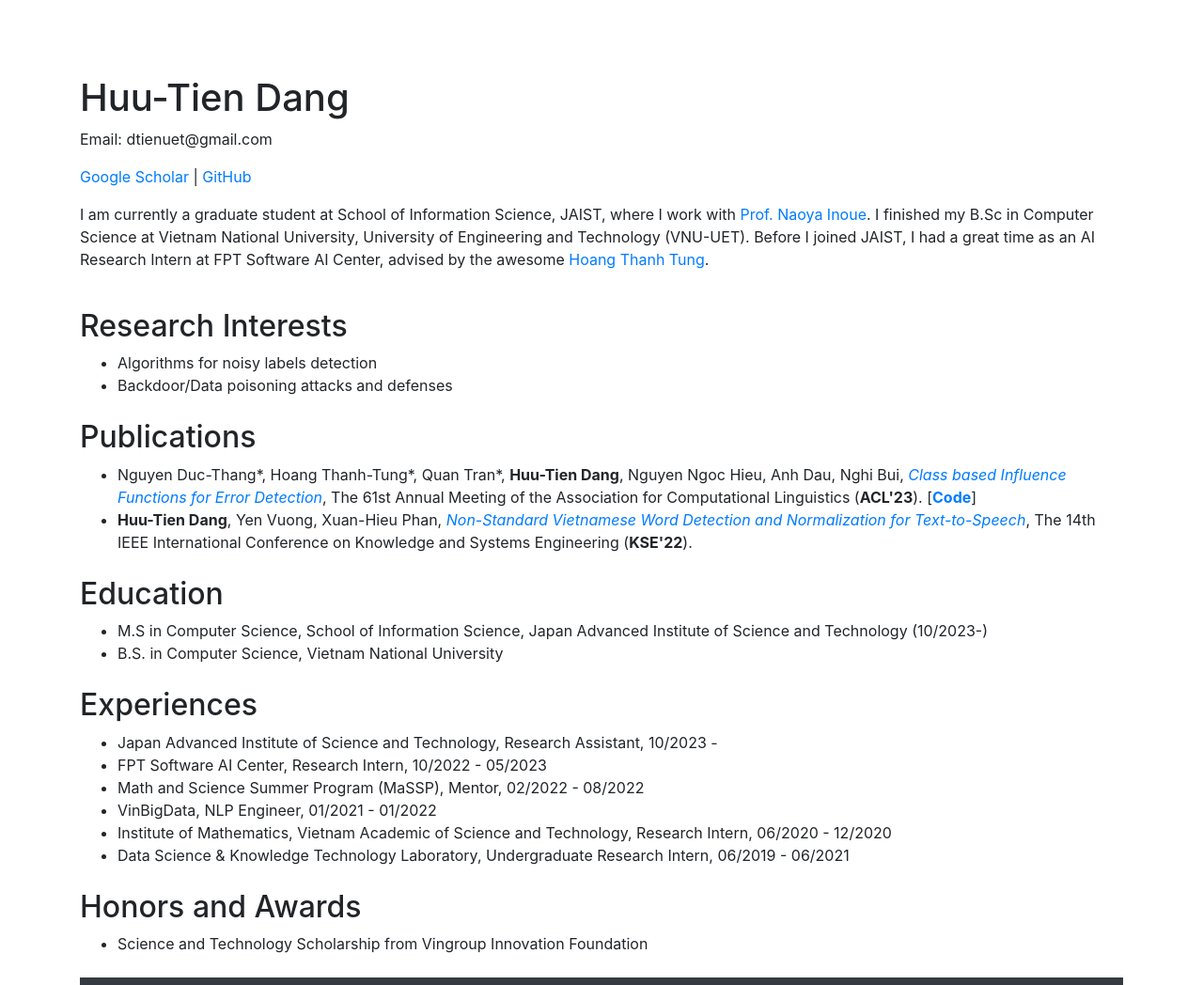
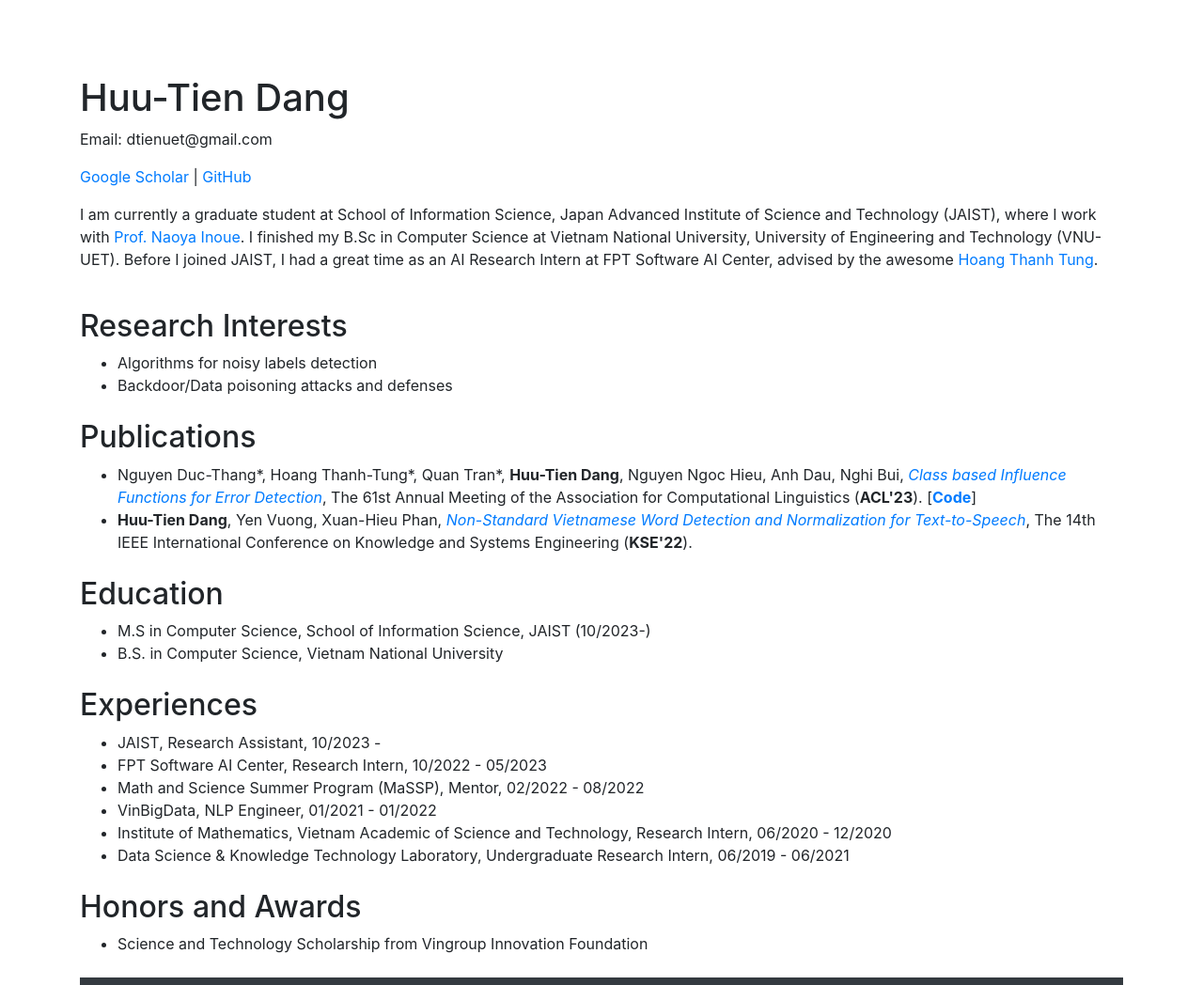
Before and after one commit to huutiendang/huutiendang.github.io, a website: page index.html in a window 1280 px wide. Shown: the whole page at 94% size. Drawn offline with Linux system fonts and the light colour scheme.

Commit message:
Update index.html

```diff
--- a/index.html
+++ b/index.html
@@ -39,7 +39,7 @@
         <h1>Huu-Tien Dang</h1>
         <p>Email: dtienuet@gmail.com</p>
       <p><a href="https://scholar.google.com/citations?user=aqb74KgAAAAJ&hl=en">Google Scholar</a> | <a href="https://github.com/huutiendang">GitHub</a>  </p>
-        <p class=" m-0">I am currently a graduate student at School of Information Science, JAIST, where I work with <a href="https://naoya-i.github.io/">Prof. Naoya Inoue</a>. I finished my B.Sc in Computer Science at Vietnam National University, University of Engineering and Technology (VNU-UET). Before I joined JAIST, I had a great time as an AI Research Intern at FPT Software AI Center, advised by the awesome <a href="https://scholar.google.com/citations?user=xZU08d0AAAAJ&hl=en"> Hoang Thanh Tung</a>.
+        <p class=" m-0">I am currently a graduate student at School of Information Science, Japan Advanced Institute of Science and Technology (JAIST), where I work with <a href="https://naoya-i.github.io/">Prof. Naoya Inoue</a>. I finished my B.Sc in Computer Science at Vietnam National University, University of Engineering and Technology (VNU-UET). Before I joined JAIST, I had a great time as an AI Research Intern at FPT Software AI Center, advised by the awesome <a href="https://scholar.google.com/citations?user=xZU08d0AAAAJ&hl=en"> Hoang Thanh Tung</a>.
       <p></p>
       </div>
     </div>
@@ -65,7 +65,7 @@
     <div class=" my-4 text-left">
       <h2>Education</h2>
       <ul>
-        <li> M.S in Computer Science, School of Information Science, Japan Advanced Institute of Science and Technology (10/2023-)
+        <li> M.S in Computer Science, School of Information Science, JAIST (10/2023-)
         <li> B.S. in Computer Science, Vietnam National University</li>
       </ul>
     </div>
@@ -73,7 +73,7 @@
     <div class=" my-4 text-left">
       <h2>Experiences</h2>
       <ul>
-        <li> Japan Advanced Institute of Science and Technology, Research Assistant, 10/2023 - </li>
+        <li> JAIST, Research Assistant, 10/2023 - </li>
         <li> FPT Software AI Center, Research Intern, 10/2022 - 05/2023 </li>
         <li> Math and Science Summer Program (MaSSP), Mentor, 02/2022 - 08/2022 </li>
         <li> VinBigData, NLP Engineer, 01/2021 - 01/2022 </li>
```
